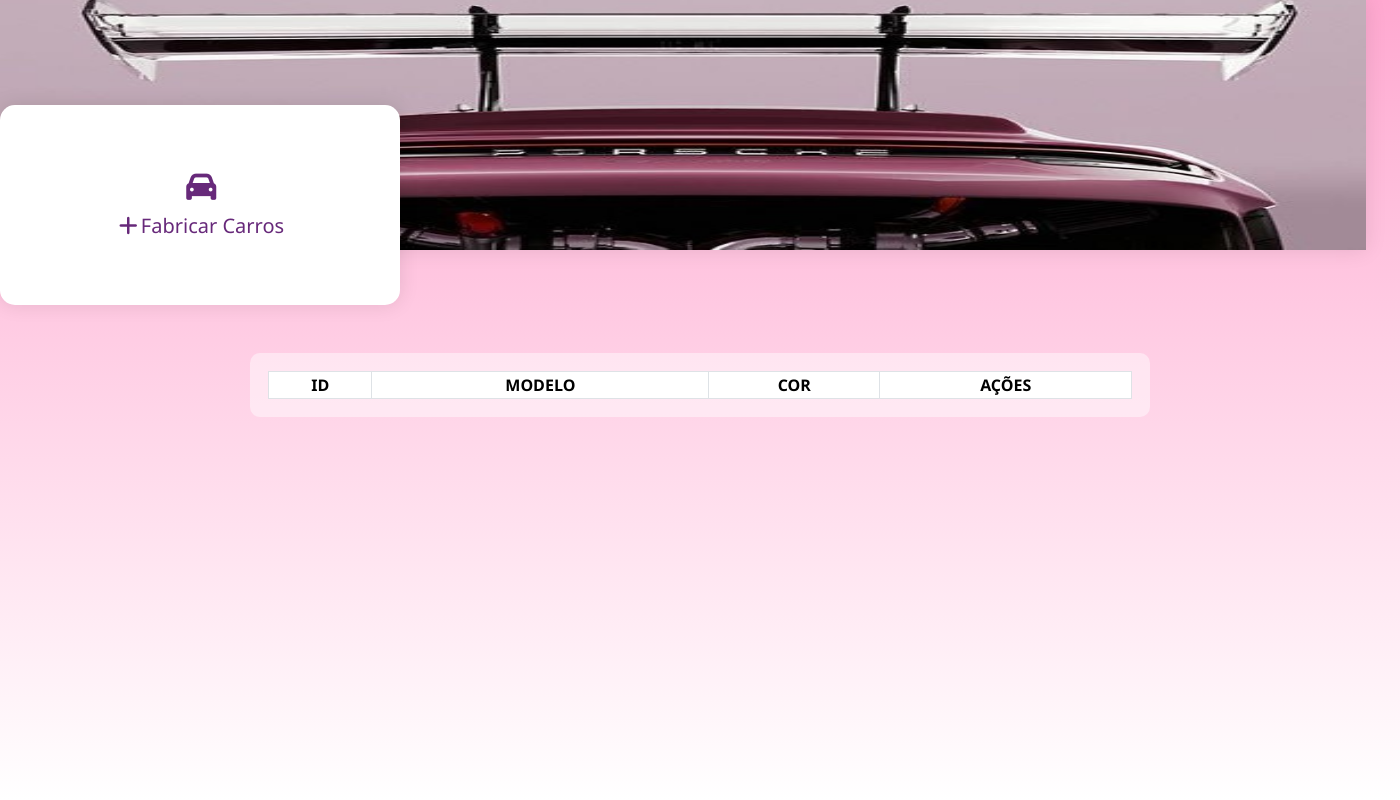
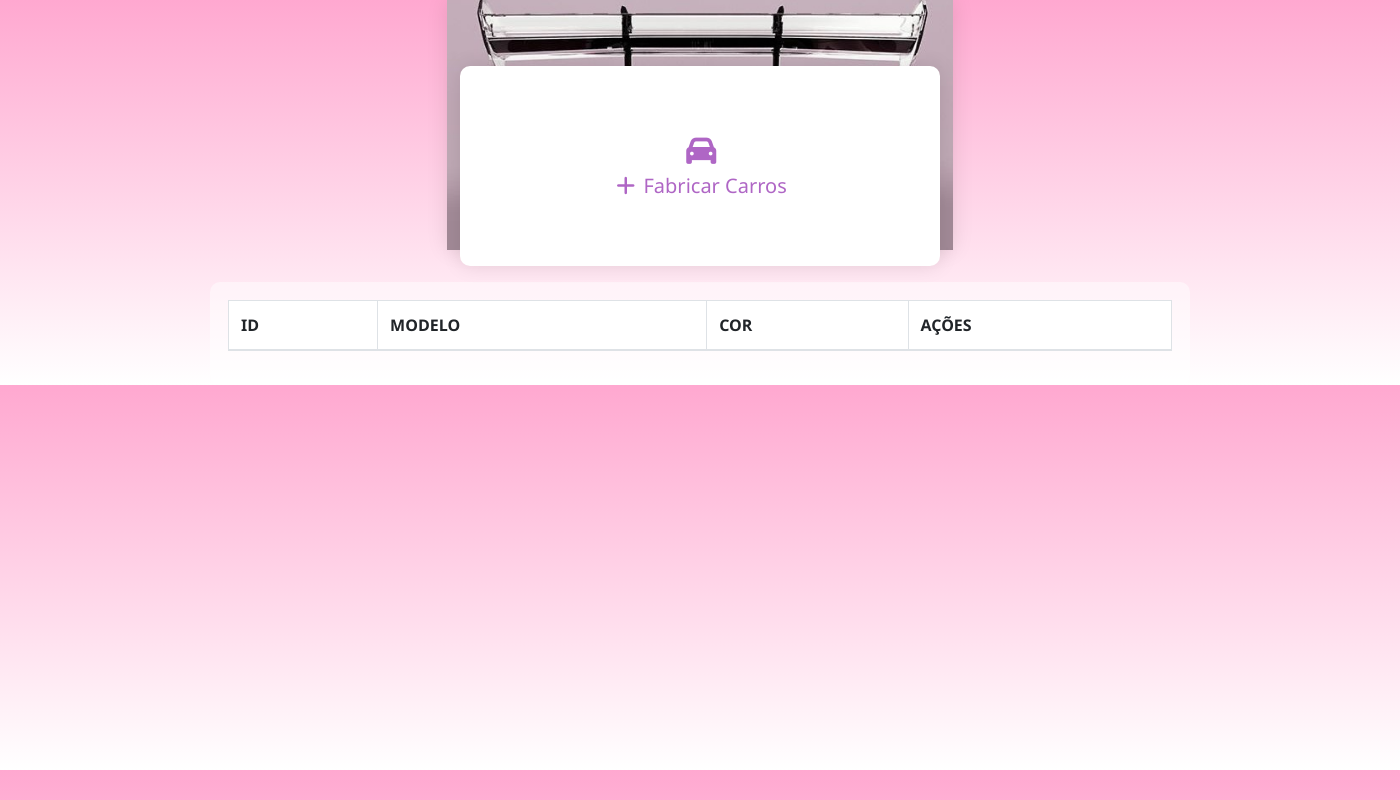
Before and after one commit to ninhatzo/PHPeBancoDeDados, a PHP site: page /Views/index.php in a window 1400 px wide. Run offline with PHP 8.4, Linux system fonts and the light colour scheme; lists and menus that the app fills with data are empty; some libraries are stand-ins or nearby versions.

Commit message:
Configurando fabrica de carros

```diff
--- a/FabricaDeCarros/Controller/controleVeiculos.php
+++ b/FabricaDeCarros/Controller/controleVeiculos.php
@@ -33,12 +33,13 @@
             $modelo = $_POST['modelo'] ?? null;
             $cor = $_POST['cor'] ?? null;
             $resultQuery = $this->model->edit($id,$modelo,$cor);
-            require_once __DIR__ . 'index.php';
+            header("location: ./index.php?a=getAll");
         }
 
         function getId() {
             $id = $_GET['id'] ?? null;
-            $this->model->getId($id);
+            $resultQuery =  $this->model->getId($id);
+            require_once __DIR__ . '/../Model/edit.php';
         }
 
         function delete() {
--- a/FabricaDeCarros/Views/index.php
+++ b/FabricaDeCarros/Views/index.php
@@ -3,26 +3,34 @@
 <head>
     <meta charset="UTF-8">
     <meta name="viewport" content="width=device-width, initial-scale=1.0">
-    <link rel="stylesheet" href="https://cdnjs.cloudflare.com/ajax/libs/font-awesome/7.0.0/css/all.min.css" integrity="sha512-DxV+EoADOkOygM4IR9yXP8Sb2qwgidEmeqAEmDKIOfPRQZOWbXCzLC6vjbZyy0vPisbH2SyW27+ddLVCN+OMzQ==" crossorigin="anonymous" referrerpolicy="no-referrer" />
-    <link rel="stylesheet" href="/ADS2025/PHPeBancoDeDados/FabricaDeCarros/Views/src/css/style.css">
+
+    <!-- FontAwesome -->
+    <link rel="stylesheet" href="https://cdnjs.cloudflare.com/ajax/libs/font-awesome/7.0.0/css/all.min.css">
 
     <!-- Bootstrap CSS -->
-    <!--<link rel="stylesheet" href="https://cdn.jsdelivr.net/npm/bootstrap@4.6.2/dist/css/bootstrap.min.css" integrity="sha384-xOolHFLEh07PJGoPkLv1IbcEPTNtaed2xpHsD9ESMhqIYd0nLMwNLD69Npy4HI+N" crossorigin="anonymous">--->
+    <link rel="stylesheet" href="https://cdn.jsdelivr.net/npm/bootstrap@4.6.2/dist/css/bootstrap.min.css">
+
+    <!-- Seu CSS -->
+    <link rel="stylesheet" href="/ADS2025/PHPeBancoDeDados/FabricaDeCarros/Views/src/css/style.css">
 
     <title>Fábrica de Carros</title>
 
 </head>
 <body>
+
     <img class="fundo" src="Views/src/imgs/fundo.jpg" alt="">
-    <div class="container2">
+
     <div class="content">
+        <a href="Model/add.php">
+            <div class="btn-criar">
                 <i class="fa-solid fa-car"></i>
-            <div class="card">
-                <a href="Model/add.php" class="button"><i class="fa-solid fa-plus"></i>Fabricar Carros</a>
+                <br>
+                <i class="fa-solid fa-plus"></i>
+                    Fabricar Carros
             </div>
+        </a>
     </div>
-    </div>
-    <div class="container3">
+
     <div class="content2">
         <table class="table">
             <thead>
@@ -34,18 +42,17 @@
                 </tr>
             </thead>
             <tbody>
-                        <?php
-                        foreach(($resultData ?? []) as $data):
-                             ?>
+                <?php foreach(($resultData ?? []) as $data):?>
                 <tr>
                     <td align="center"><?= $data['id'];?></td>
                     <td align="center"><?= $data['modelo'];?></td>
                     <td align="center"><?= $data['cor'];?></td>
                     <td align="center">
-                                    <a href="Model/edit.php?id=<?= $data['id']; ?>">
+                        <a href="index.php?a=getId&id=<?= $data['id']; ?>">
                             Editar
-                                    </a> |
-                                    <a href="../index.php?a=delete?id=<?= $data['id']; ?>" onclick="return confirm('Tem certeza que deseja deletar este registro?')">
+                        </a>
+                            |
+                        <a href="index.php?a=delete&id=<?= $data['id']; ?>" onclick="return confirm('Tem certeza que deseja deletar este registro?')">
                             Deletar
                         </a>
                     </td>
@@ -54,12 +61,7 @@
             </tbody>
         </table>
     </div>
-    </div>
-<!--
-    <script src="https://cdn.jsdelivr.net/npm/jquery@3.5.1/dist/jquery.slim.min.js" integrity="sha384-DfXdz2htPH0lsSSs5nCTpuj/zy4C+OGpamoFVy38MVBnE+IbbVYUew+OrCXaRkfj" crossorigin="anonymous"></script>
-    <script src="https://cdn.jsdelivr.net/npm/popper.js@1.16.1/dist/umd/popper.min.js" integrity="sha384-9/reFTGAW83EW2RDu2S0VKaIzap3H66lZH81PoYlFhbGU+6BZp6G7niu735Sk7lN" crossorigin="anonymous"></script>
-    <script src="https://cdn.jsdelivr.net/npm/bootstrap@4.6.2/dist/js/bootstrap.min.js" integrity="sha384-+sLIOodYLS7CIrQpBjl+C7nPvqq+FbNUBDunl/OZv93DB7Ln/533i8e/mZXLi/P+" crossorigin="anonymous"></script>
---->
+
     <script src="src/js/script.js"></script>
 </body>
 </html>
--- a/FabricaDeCarros/Views/src/css/style.css
+++ b/FabricaDeCarros/Views/src/css/style.css
@@ -6,6 +6,7 @@
     --primary-gradiente: #ffffff;
     --secondary-gradiente: #ffa8d0;
     --table-back: rgba(255, 255, 255, 0.452);
+    --button-back: #f0d1f9e2;
   }
 
 * {
@@ -17,69 +18,56 @@
 
 body {
     background: linear-gradient(to bottom, var(--secondary-gradiente) , var(--primary-gradiente));
-    width: 100%;
-    height: 100vh;
-}
-
-.content {
-    background-color: #000;
-    border-radius: 15px;
-    padding: 10px;
-    width: 200px;
-    height: 100px;
-    align-content: center;
     justify-items: center;
 }
 
 .container {
-    height: 100%;
+    width: 100vh;
+    height: 100vh;
     align-content: center;
 }
 
-.container2 {
+.card {
+    width: 100%;
     align-content: center;
-    justify-items: center;
+    border-radius: 10px;
     z-index: 5;
+    padding: 5px;
 }
 
 .fundo {
-    width: 1366px;
+    position: relative;
+    width: 100%;
     height: 250px;
     z-index: 1;
     box-shadow: 0 0 20px var(--dark-mode);
 }
 
-.content {
-    position: fixed;
-    background-color: var(--light-color);
-    width: 400px;
-    height: 200px;
-    margin-top:-150px;
-    z-index: 5;
-    text-align: center;
-    box-shadow: 0 0 20px var(--dark-mode);
-}
-
 .fa-car {
-    color: var(--secondary-color);
     font-size: 30px;
     padding: 5px;
 }
 
-.card {
-    border-radius: 15px;
+.btn-criar {
+    position: relative;
+    margin-top: -23vh;
+    background-color: var(--light-color);
+    width: 60vh;
+    height: 25vh;
+    text-align: center;
+    align-content: center;
+    text-decoration: none;
+    font-size: 20px;
+    border-radius: 10px;
+    color: var(--primary-color);
     z-index: 5;
-    padding: 5px;
+    box-shadow: 0 0 20px var(--dark-mode);
 }
 
-.button {
-    text-decoration: none;
-    font-size: 20px;
+.btn-criar:hover {
+    background-color: var(--button-back);
     color: var(--secondary-color);
-}
-
-.button:hover {
-    color: var(--primary-color);
+    z-index: 5;
 }
 
 .btn-voltar {
@@ -104,24 +92,12 @@ body {
     background-color: var(--secondary-color);
 }
 
-.container3 {
-    margin-top: 80px;
-    justify-items: center;
-    align-content: center;
-    height: 100px;
-}
-
 .content2 {
+    margin-top: 2vh;
     background-color: var(--table-back);
-    width: 900px;
+    width:70%;
     padding: 18px;
     border-radius: 10px;
-}
-
-.table {
-    background-color: #fff;
-    width: 100%;
-    border-collapse: collapse;
 }
 
 a {
@@ -131,6 +107,13 @@ a {
 
 a:hover {
     color: var(--secondary-color);
+    text-decoration: none;
+}
+
+.table {
+    background-color: #fff;
+    width: 100%;
+    border-collapse: collapse;
 }
 
 .table, th, td {
--- a/FabricaDeCarros/Views/src/js/script.js
+++ b/FabricaDeCarros/Views/src/js/script.js
@@ -0,0 +1,7 @@
+document.getElementById("formEditar").addEventListener("submit", function(e) {
+    const confirmacao = confirm("Tem certeza que deseja editar este carro?");
+
+    if (!confirmacao) {
+        e.preventDefault();
+    }
+});
--- a/FabricaDeCarros/index.php
+++ b/FabricaDeCarros/index.php
@@ -5,7 +5,7 @@
     $controller = new controleVeiculos();
 
     $acao = $_GET['a'] ?? 'index';
-    $rotasPermitidas =['delete','insert','getId'];
+    $rotasPermitidas =['delete','insert','getId', 'edit'];
 
     if(in_array($acao, $rotasPermitidas)) {
         $controller->$acao();
```
Also changed, not shown: FabricaDeCarros/Model/Veiculos.php (+7 -6 lines), FabricaDeCarros/Model/add.php (+10 -12 lines), FabricaDeCarros/Model/edit.php (+8 -36 lines). Lines whose indentation alone changed are shown as unchanged.
